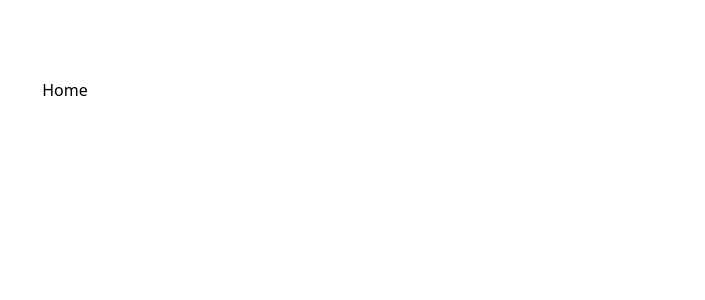
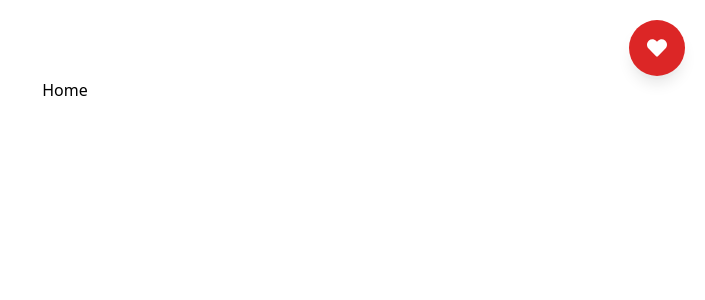
Before and after one commit to Perezcortes/Next.js-rutas, a Next.js app: page / in a window 1280 px wide. Shown: the top 300 px of the page, without its empty margins (575-1280 px from the left). Built offline with nearby package versions, Linux system fonts and the light colour scheme.

Commit message:
Uso de provider para gestionar estado global

```diff
--- a/src/app/layout.tsx
+++ b/src/app/layout.tsx
@@ -1,6 +1,11 @@
+'use client';
+
 import type { Metadata } from "next";
+import { Provider } from "react-redux"; // Se agrega el proveedor de Redux
+import { store } from "../redux/store";
+import "./globals.css";
 
-import "./globals.css";
+import FavoritosFloating from './components/FavoritosFloating';
 
 export const metadata: Metadata = {
   title: "Create Next App",
@@ -12,10 +17,17 @@
 }: Readonly<{
   children: React.ReactNode;
 }>) {
+
   return (
     <html lang="en">
       <body>
-        {children}
+        {/* Se envuelve la aplicación en el proveedor de Redux para gestionar el estado global */}
+        <Provider store={store}>
+          {children}
+
+          {/* Componente que usa useSelector */}
+          <FavoritosFloating />
+        </Provider>
       </body>
     </html>
   );
```
